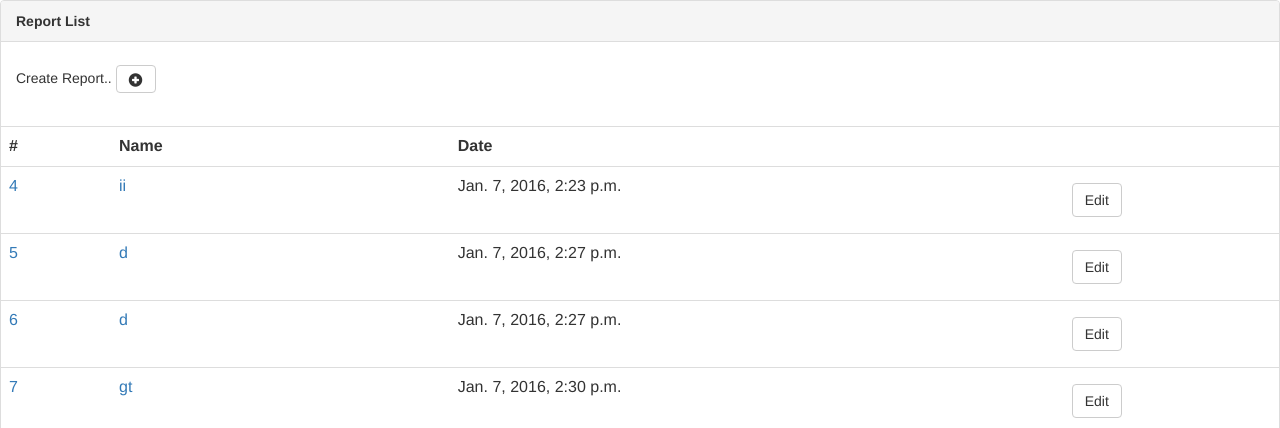
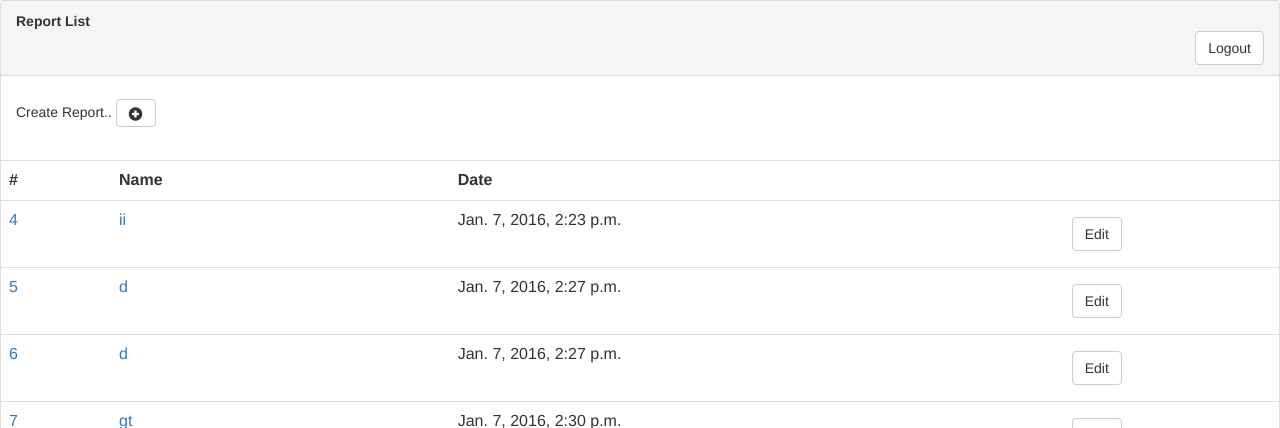
Before and after one commit to mesodiar/FUN_Learning_Project, a Django app: page /report/ in a window 1280 px wide. Shown: the top 428 px of the page. Run offline with Django 3.2, Linux system fonts and the light colour scheme; a user stored in the database is signed in; data comes from the database, SQL or seed files in the repository; both versions use the stored data as it was after the commit; some libraries are stand-ins or nearby versions.

Commit message:
logout,login_required

```diff
--- a/funproject/templates/report_list.html
+++ b/funproject/templates/report_list.html
@@ -6,12 +6,17 @@
   <body>
     <div class="panel panel-default">
       <!-- Default panel contents -->
-      <div class="panel-heading"><b>Report List</b></div>
+      <div class="panel-heading">
+          <b>Report List</b>
+          <div align="right">
+            <a href="{% url 'django.contrib.auth.views.logout' %}?next=/users/login"><button type="button" class="btn btn-default">Logout</button></a>
+          </div>
+      </div>
       <div class="panel-body">
         <p>Create Report..
           <a href="{% url 'report.views.create_report' %}">
             <button type="button" class="btn btn-default navbar-btn">
-            <span class="glyphicon glyphicon-plus-sign" aria-hidden="true"></span>
+              <span class="glyphicon glyphicon-plus-sign" aria-hidden="true"></span>
             </button>
           </a>
         </p>
--- a/report/urls.py
+++ b/report/urls.py
@@ -11,5 +11,6 @@ urlpatterns = [
     url(r'^edit/(?P<pk>[0-9]+)/$', views.edit_report, name = 'edit_report'),
     url(r'^(?P<report_id>[0-9]+)/delete/(?P<item_id>[0-9]+)/$', views.delete_item, name = 'delete_item'),
     url(r'^(?P<report_id>[0-9]+)/add/$', views.add_item, name = 'add_item'),
+    url(r'^logout/$', 'django.contrib.auth.views.logout')
 
 ]
--- a/report/views.py
+++ b/report/views.py
@@ -5,6 +5,8 @@ from report.forms import ReportForm, Item1Form, Item2Form, Item3Form, UserCreati
 from report.models import Report
 from items.models import Items
 from django.template import RequestContext
+from django.contrib.auth.views import logout
+from django.contrib.auth.decorators import login_required
 
 
 def register(request):
@@ -19,6 +21,7 @@ def register(request):
         'form': form,
     })
 
+@login_required(login_url="/users/login/")
 def report_list(request):
     reports = Report.objects.filter(user_id=request.user)
     return render(request, 'report_list.html', {'reports': reports})
```
Also changed, not shown: db.sqlite3, 4 other files.
